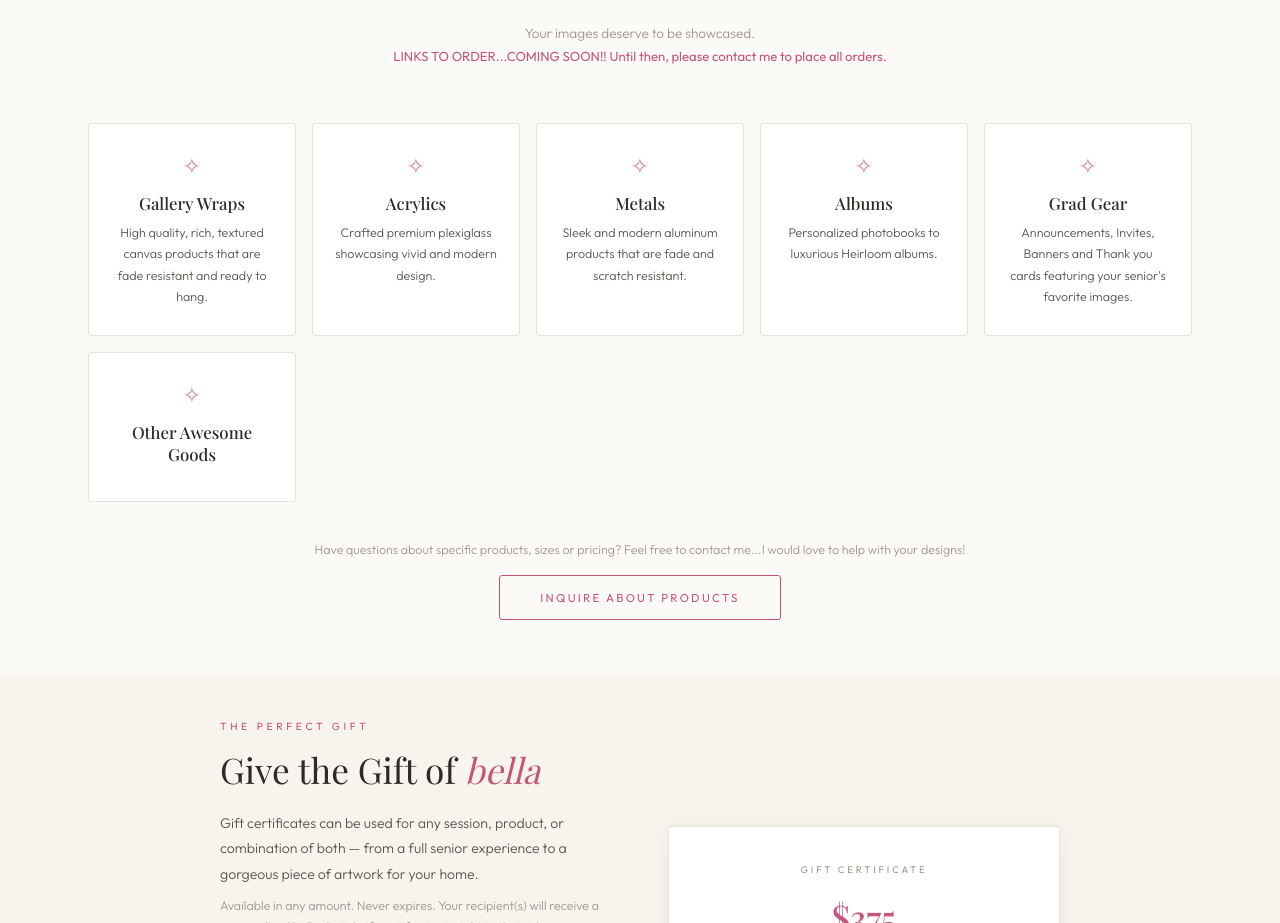
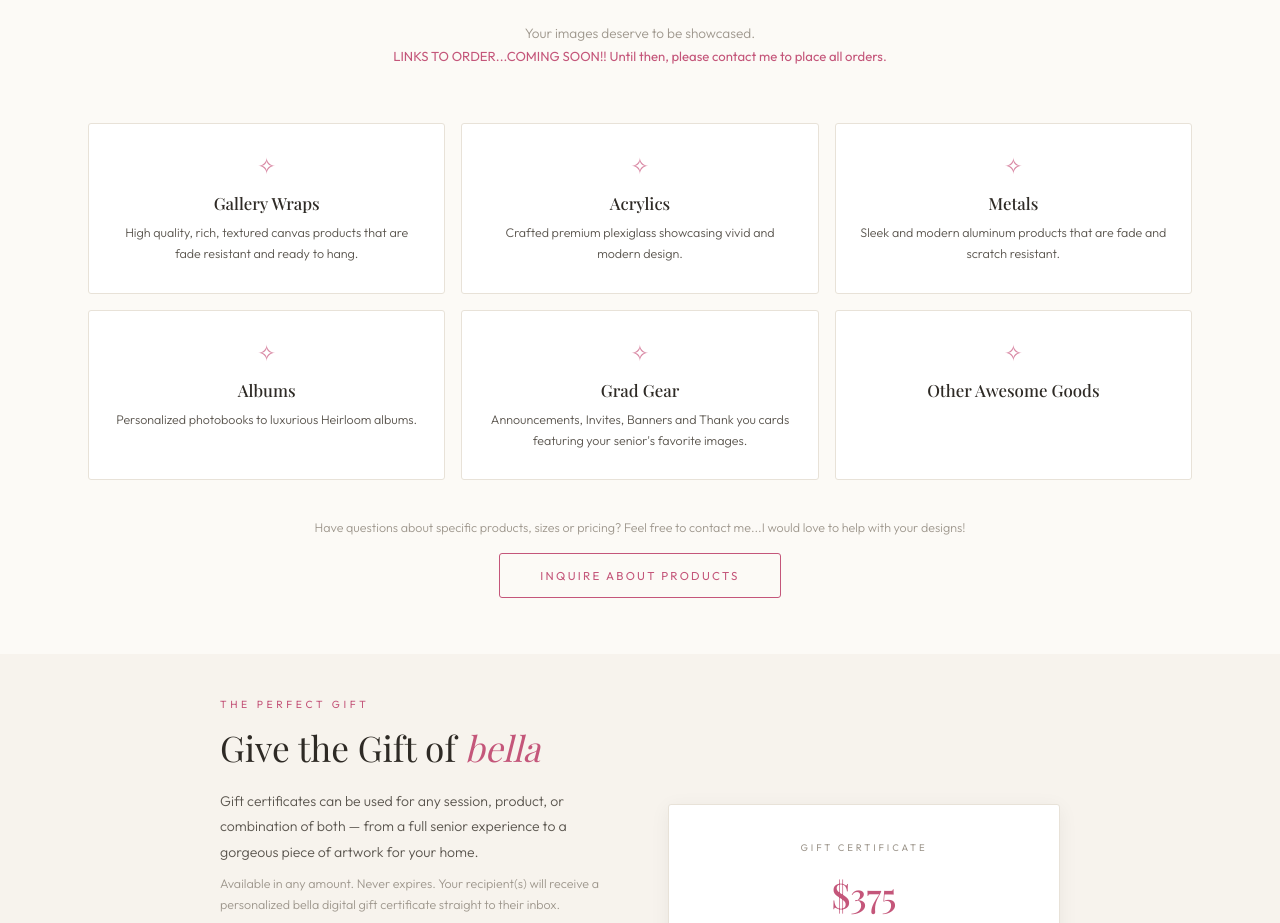
Before and after one commit to andrewsc12345/bella-vita-photography, a React (Create React App) app: page / in a window 1280 px wide. Shown: the part 4441-5364 px from the top of the page. Built offline with nearby package versions, Linux system fonts and the light colour scheme; a web font is replaced by a local one.

Commit message:
Change grid layout to fixed columns in App.jsx

```diff
--- a/src/App.jsx
+++ b/src/App.jsx
@@ -1210,7 +1210,7 @@
             <p style={{ color: "var(--accent)", fontSize: "0.82rem", fontWeight: 400, maxWidth: "520px", margin: "0 auto", lineHeight: 1.7 }}>LINKS TO ORDER...COMING SOON!! Until then, please contact me to place all orders.</p>
           </div>
         </AnimatedSection>
-        <div className="bv-grid-products" style={{ display: "grid", gridTemplateColumns: "repeat(auto-fill, minmax(200px, 1fr))", gap: "16px" }}>
+        <div className="bv-grid-products" style={{ display: "grid", gridTemplateColumns: "repeat(3, 1fr)", gap: "16px" }}>
           {PRODUCTS.map((p, i) => (
             <AnimatedSection key={i} delay={i * 0.06}>
               <div style={{ padding: "28px 22px", border: "1px solid var(--border)", borderRadius: "3px", textAlign: "center", transition: "all 0.35s ease", background: "var(--card-bg)", height: "100%", display: "flex", flexDirection: "column", alignItems: "center" }}
```
